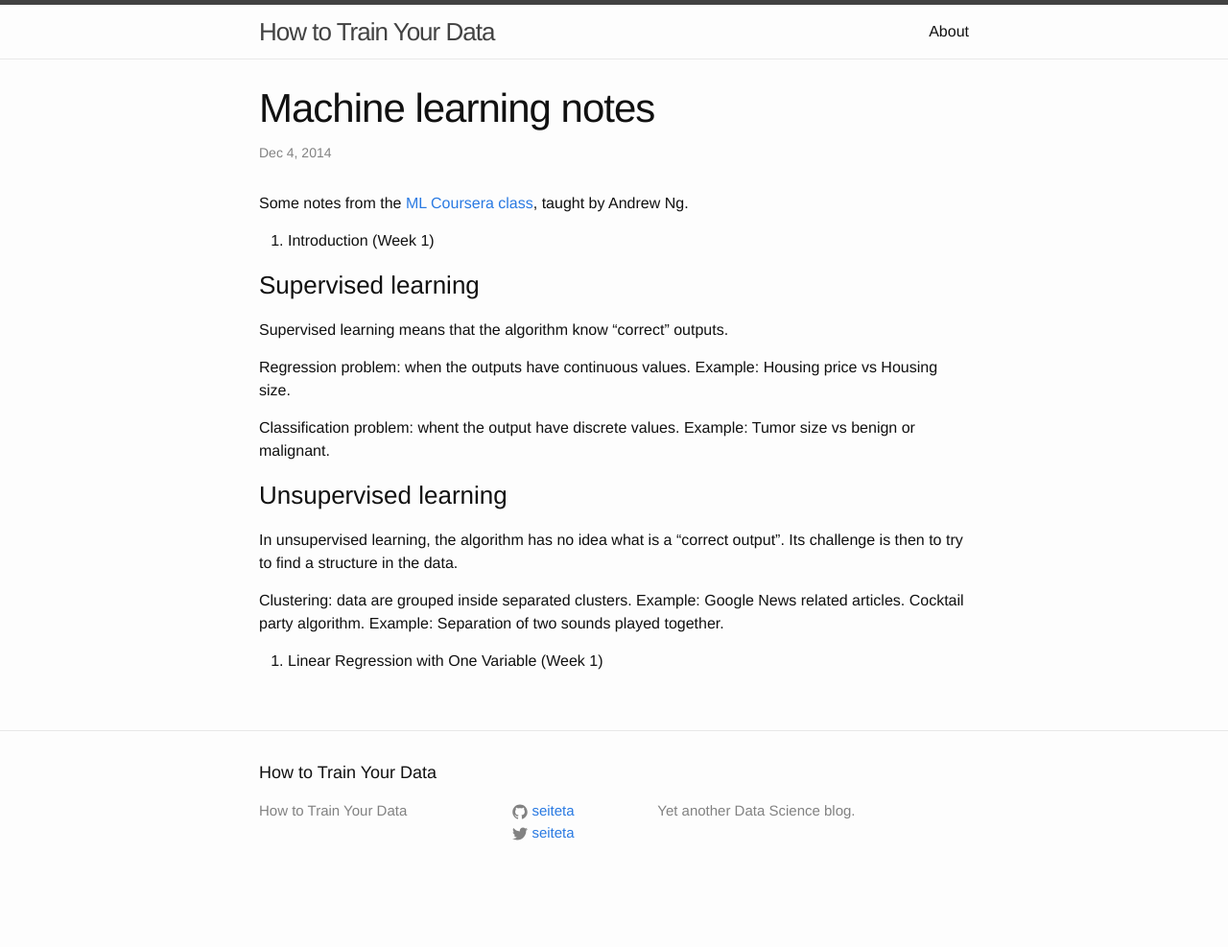
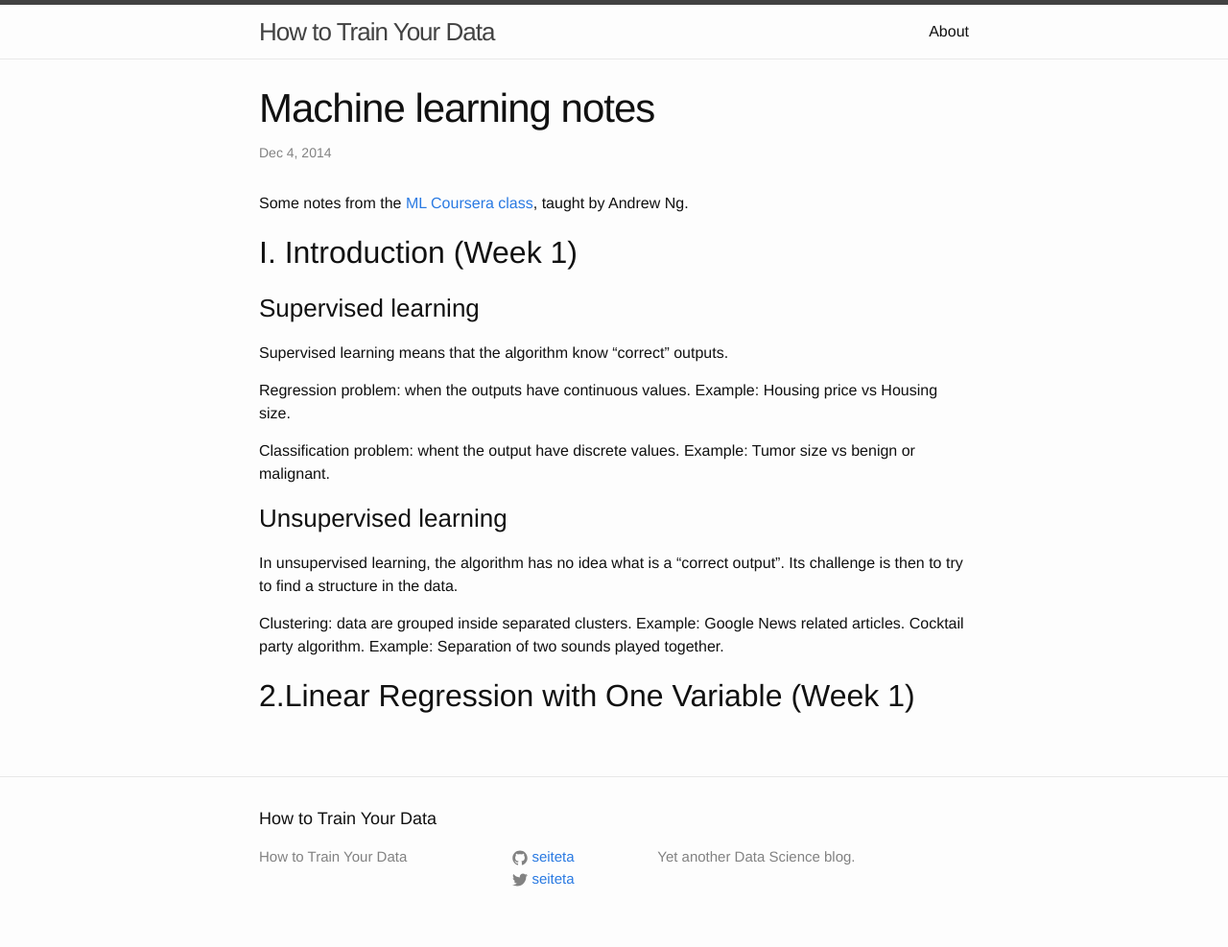
Before and after one commit to seiteta/seiteta.github.io_old, a Jekyll site: the page built from _posts/2014-12-04-machine-learning-notes.md, in a window 1280 px wide. Shown: the whole page at 96% size. Built offline with Jekyll 4.4.1, drawn with Linux system fonts in a browser that asks for light colours; before the commit the page ends 939 px from its top, so only the background shows below that.

Commit message:
Update 2014-12-04-machine-learning-notes.md

```diff
--- a/_posts/2014-12-04-machine-learning-notes.md
+++ b/_posts/2014-12-04-machine-learning-notes.md
@@ -23,4 +23,4 @@ In unsupervised learning, the algorithm has no idea what is a "correct output".
 Clustering: data are grouped inside separated clusters. Example: Google News related articles.
 Cocktail party algorithm. Example: Separation of two sounds played together.
 
-1. Linear Regression with One Variable (Week 1)
+## 2.Linear Regression with One Variable (Week 1)
```
Also changed, not shown: other parts of _posts/2014-12-04-machine-learning-notes.md (+1 -1 lines).
